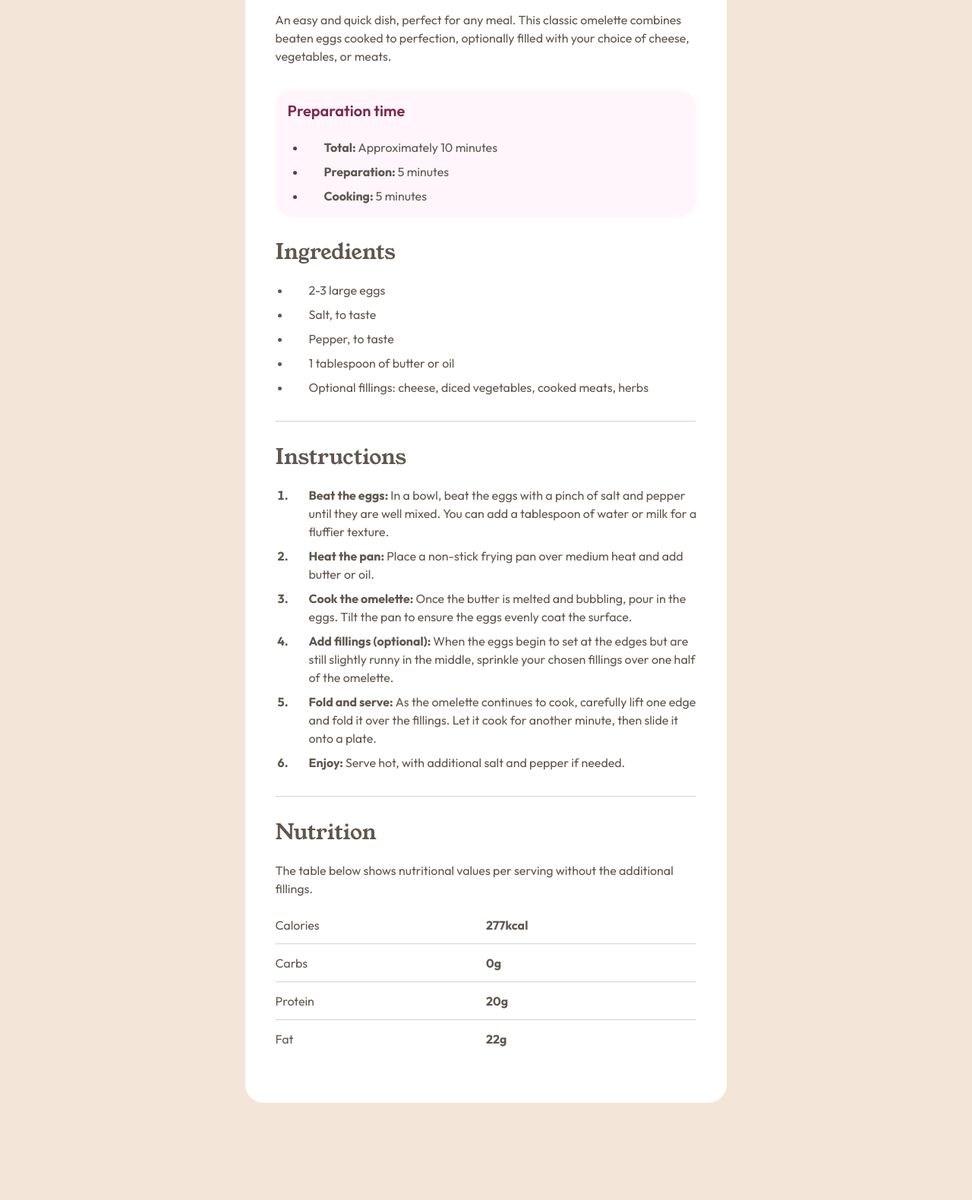
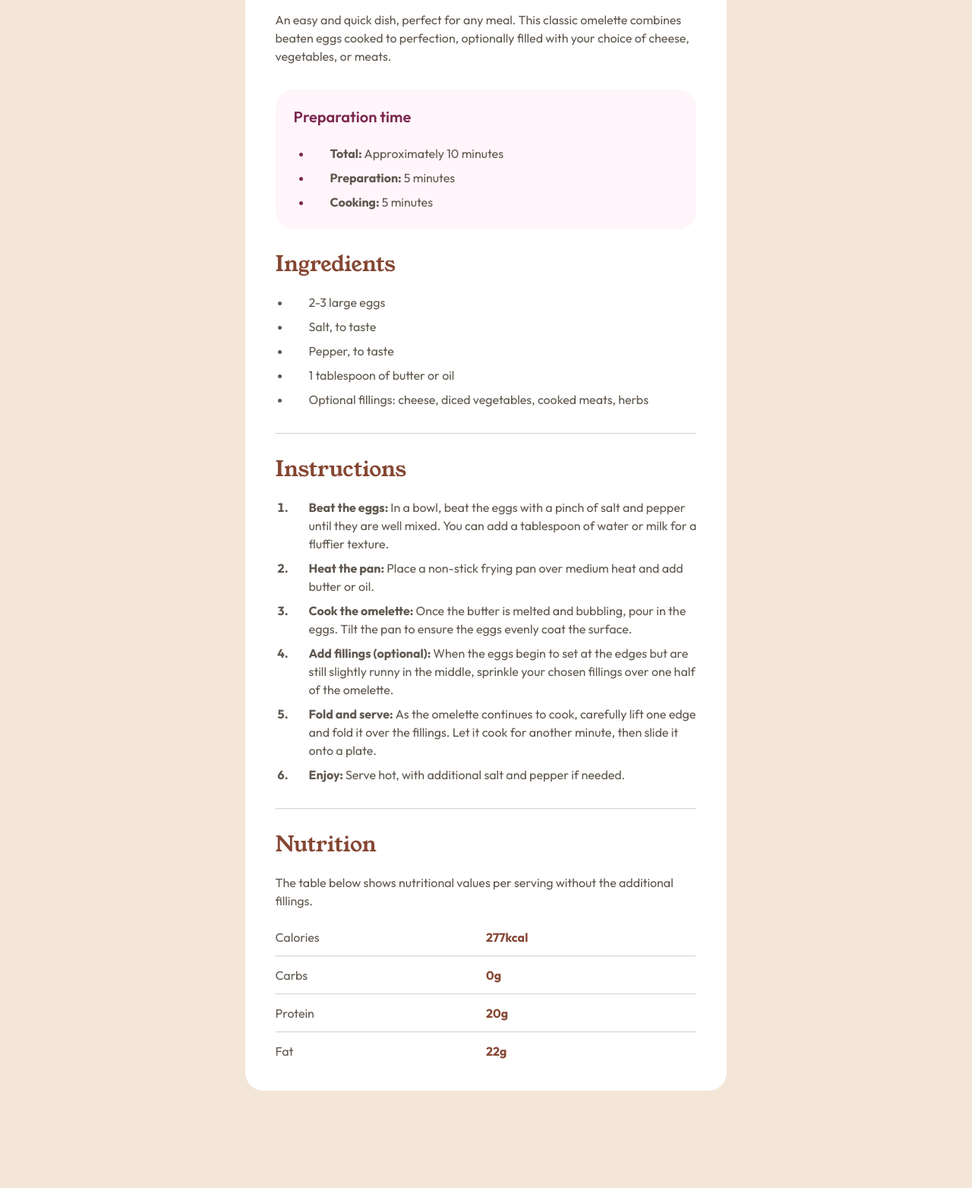
Before and after one commit to davelilleystone/fem-recipe-card, a plain HTML site: page index.html in a window 1280 px wide. Shown: the part 518-2098 px from the top of the page at 76% size. Drawn offline with Linux system fonts and the light colour scheme.

Commit message:
minor amendments to styles

```diff
--- a/style.css
+++ b/style.css
@@ -59,6 +59,10 @@ h2 {
   margin-bottom: 1.5rem;
 }
 
+h2 {
+  color: var(--brown-800);
+}
+
 hr {
   color: var(--stone-150);
   opacity: 0.4;
@@ -93,7 +97,7 @@ ol li::marker {
 }
 
 .preparation {
-  padding: 1rem;
+  padding: 1.5rem;
   background-color: var(--rose-50);
   border-radius: 1.5rem;
 }
@@ -120,25 +124,17 @@ ol li::marker {
 
 /* nutrition section */
 
+.nutrition {
+  margin-bottom: 0;
+}
+
 .nutrition p {
   margin-bottom: 1.5rem;
 }
 
-.nutrition tr {
-  border: 1px solid black;
-  text-align: left;
-}
-
-.nutrition td {
+.nutrition-item-bold {
   color: var(--brown-800);
 }
-
-.nutrition th {
-  font-weight: 400;
-}
-
-/* nutrition */
-
 .nutrition-value-container {
   display: flex;
   flex-direction: column;
```
